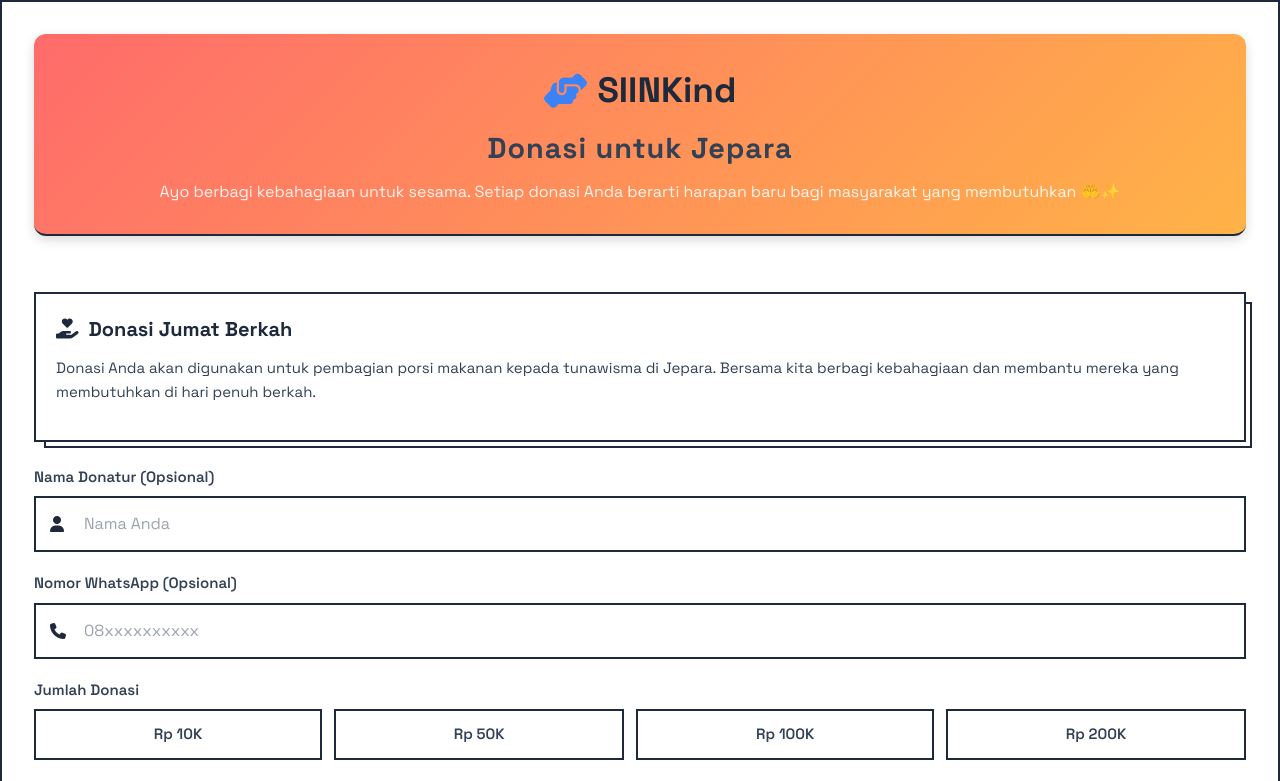
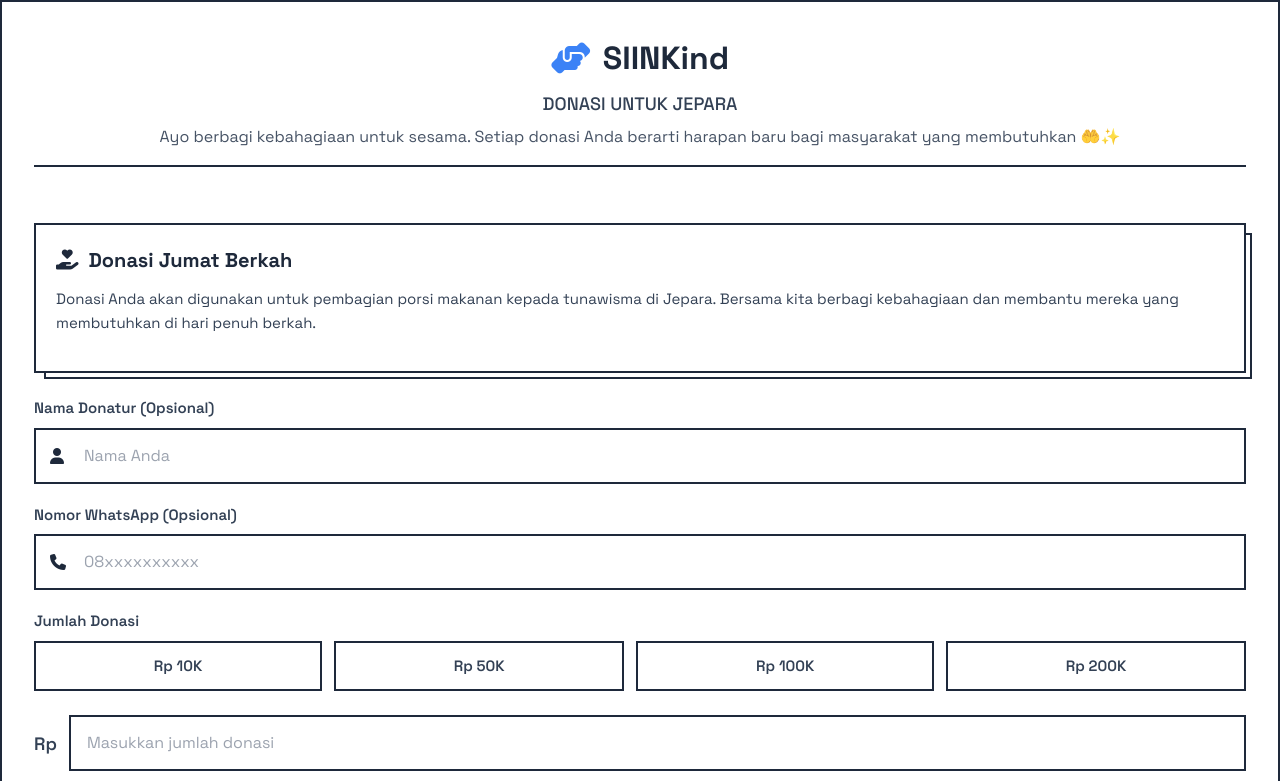
Before and after one commit to anggeryoga/qrisku, a plain HTML site: page siinkind.html in a window 1280 px wide. Shown: the top 781 px of the page. Drawn offline with nearby package versions, Linux system fonts and the light colour scheme.

Commit message:
Update siinkind.html

```diff
--- a/siinkind.html
+++ b/siinkind.html
@@ -499,21 +499,16 @@
 
 <body>
     <div class="container">
-        <div class="header"
-            style="text-align:center; padding:30px 15px; background: linear-gradient(135deg, #ff6b6b, #ffb347); color: #fff; border-radius: 12px; box-shadow: 0 4px 12px rgba(0,0,0,0.15);">
-            <div class="logo"
-                style="font-size: 2.2rem; font-weight: bold; margin-bottom: 10px; display:flex; align-items:center; justify-content:center; gap:10px;">
+        <div class="header">
+            <div class="logo">
                 <i class="fas fa-hands-helping"></i>
                 <span>SIINKind</span>
             </div>
-            <h2 style="margin: 10px 0; font-size: 1.8rem; font-weight: 700; letter-spacing: 1px;">Donasi untuk Jepara
-            </h2>
+            <h2>DONASI UNTUK JEPARA</h2>
             <p style="font-size: 1rem; margin: 0; opacity: 0.9;">
                 Ayo berbagi kebahagiaan untuk sesama. Setiap donasi Anda berarti harapan baru bagi masyarakat yang
                 membutuhkan 🤲✨
-            </p>
-        </div>
-
+            </p>        </div>
 
         <div class="campaign-tabs">
             <div class="campaign-tab active" hidden data-campaign="jalan" data-code="9">Jumat Berkah</div>
```
